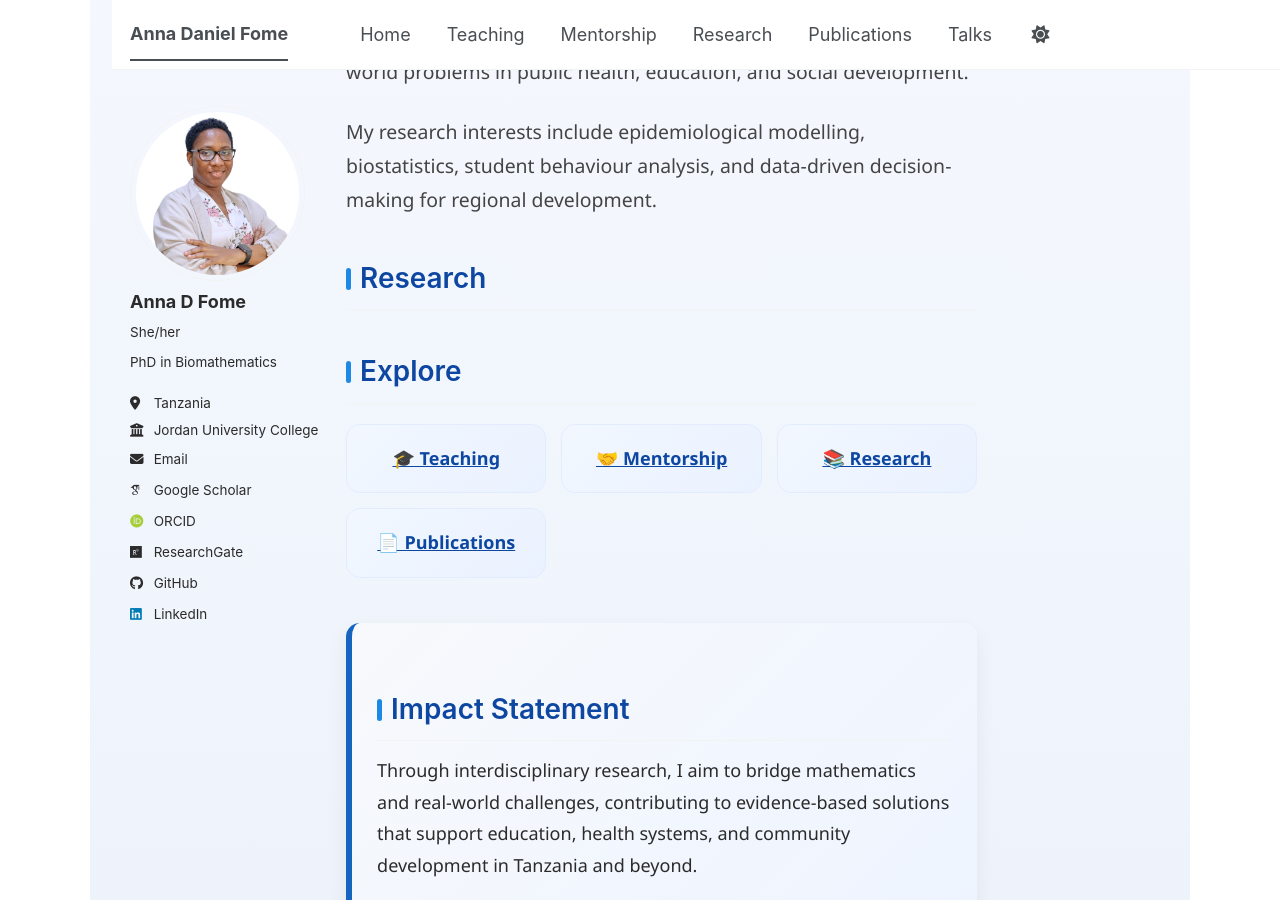
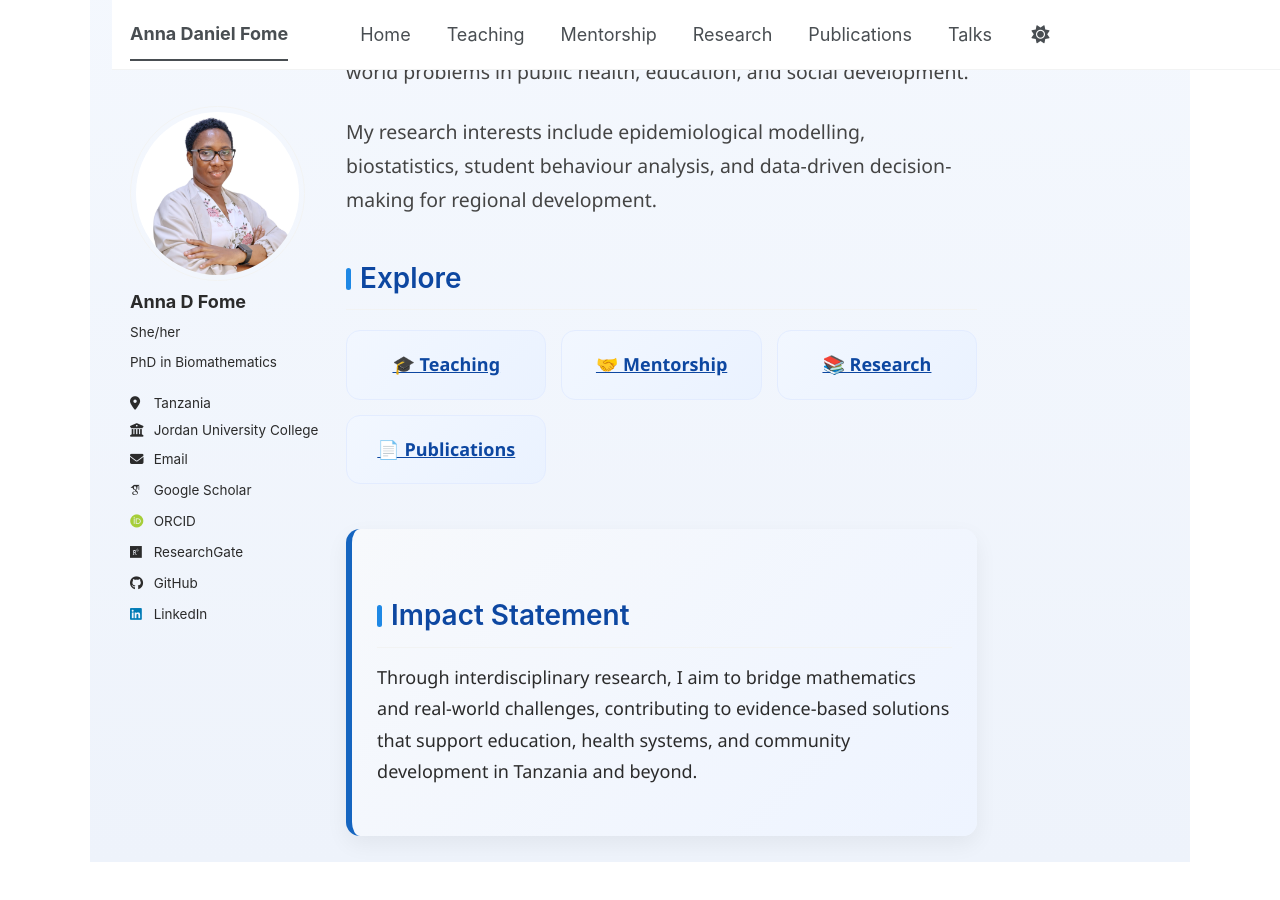
Before and after one commit to FomeA/FomeA.github.io, a Jekyll site: the page built from _pages/about.md, in a window 1280 px wide and 900 px high, scrolled down 462 px. Built offline with Jekyll 4.4.1, drawn with Linux system fonts in a browser that asks for light colours; some web fonts are replaced; a script bundle is joined from its source files by our own code; library files that are not in the unit come from our copies.

Commit message:
Update about.md

```diff
--- a/_pages/about.md
+++ b/_pages/about.md
@@ -179,7 +179,6 @@ box-shadow:0 8px 22px rgba(0,0,0,.06);
   </p>
 </section>
 
-<h2>Research</h2>
 <h2>Explore</h2>
 
 <div class="nav-grid">
```
